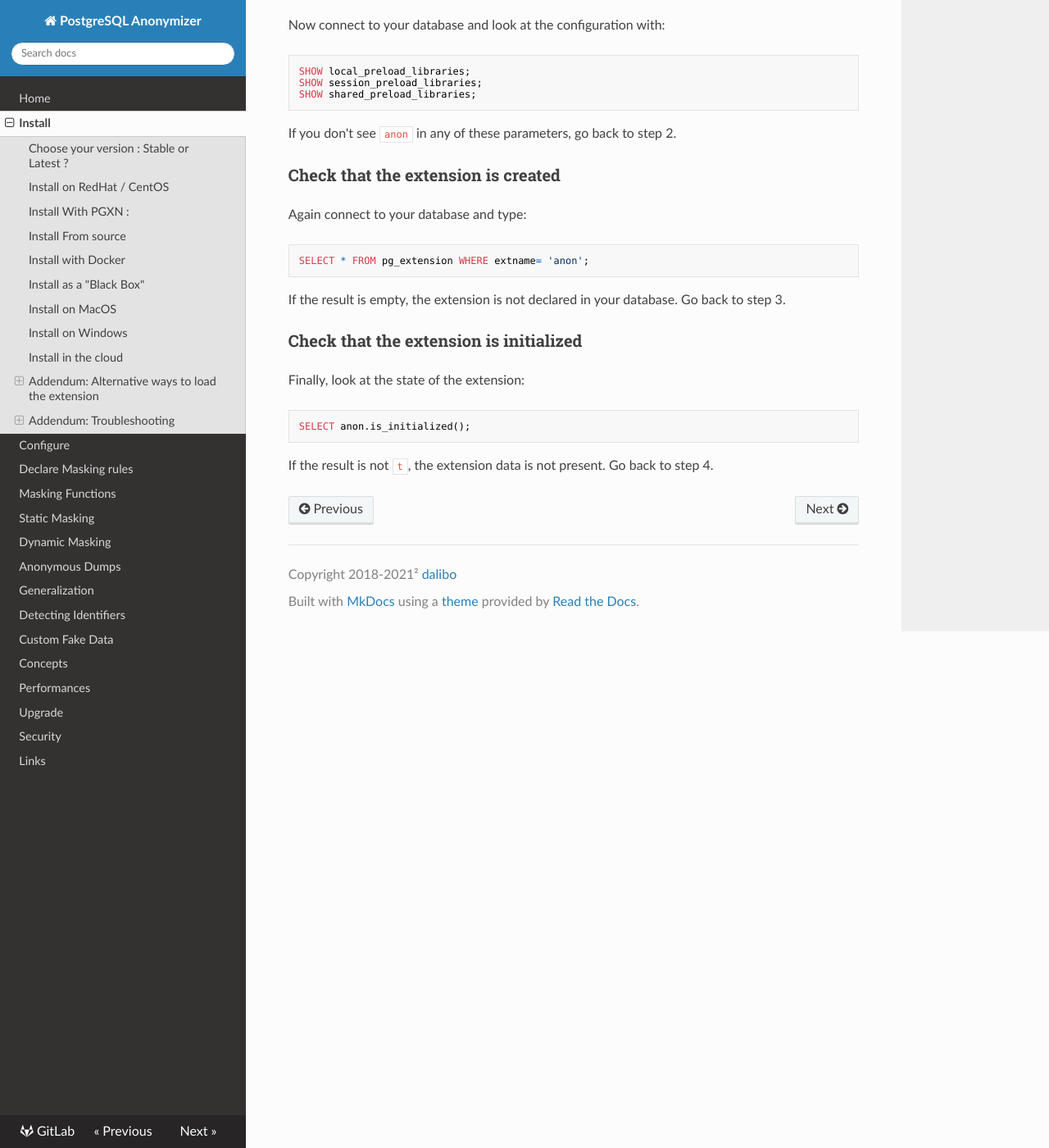
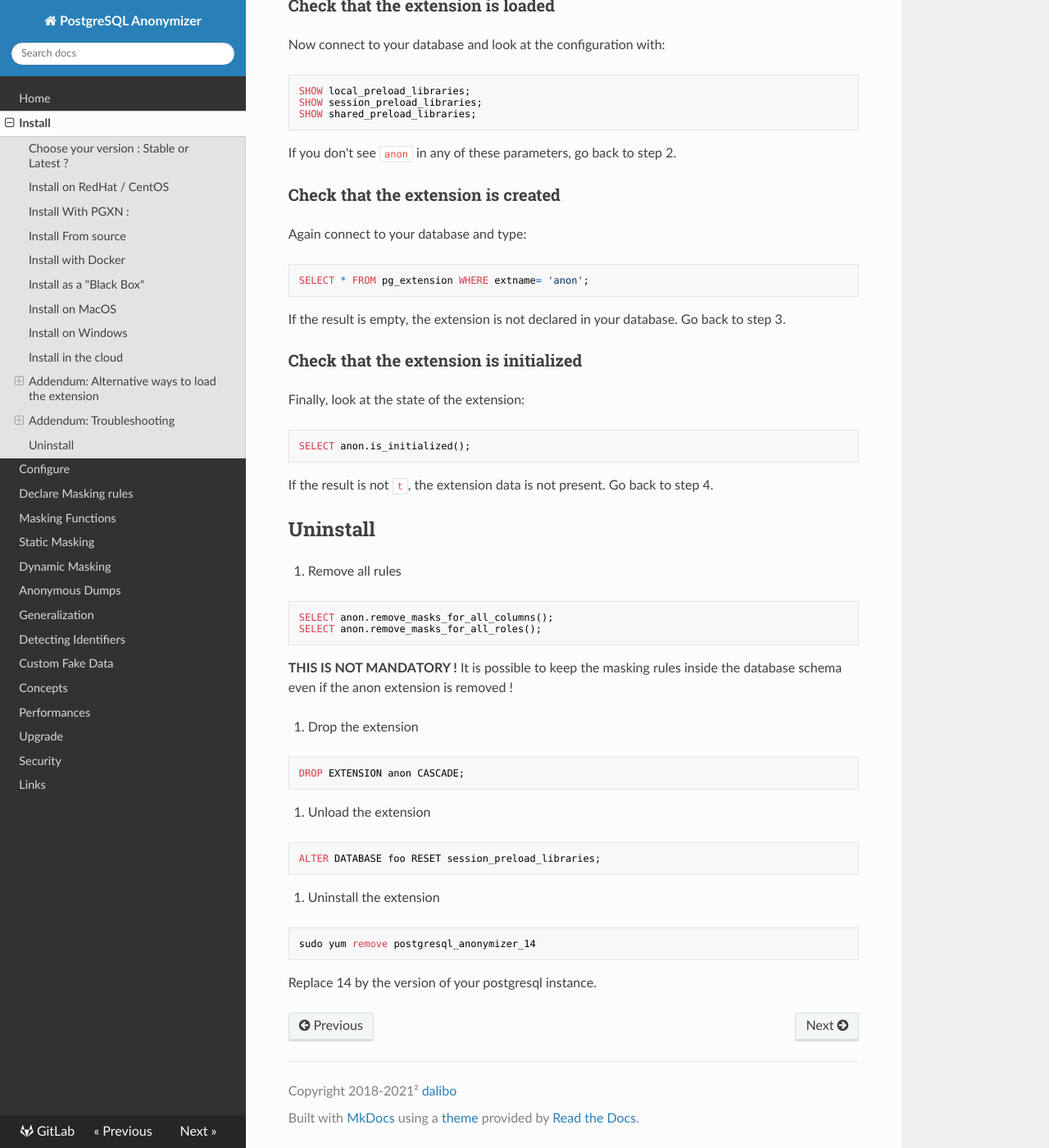
Before and after one commit to neondatabase/postgresql_anonymizer, an MkDocs documentation site: the page built from docs/INSTALL.md, in a window 1280 px wide and 1400 px high, scrolled down 7433 px. Shown: the whole window at 82% size. Built offline with MkDocs 1.6.1, drawn with Linux system fonts in a browser that asks for light colours; nearby versions of some CDN libraries.

Commit message:
Remove masks for all roles and columns

````diff
--- a/docs/INSTALL.md
+++ b/docs/INSTALL.md
@@ -18,6 +18,7 @@
 * [Install on MacOS]
 * [Install on Windows]
 * [Install in the cloud]
+* [Uninstall]
 
 In the examples below, we load the extension (step2) using a parameter called
 `session_preload_libraries` but there are other ways to load it.
@@ -35,6 +36,7 @@
 [Install on Windows]: #install-on-windows
 [Load the extension]: #addendum--load-the-extension
 [Troubleshooting]: #addendum--troubleshooting
+[Uninstall]: #uninstall
 
 Choose your version : `Stable` or `Latest` ?
 ------------------------------------------------------------------------------
@@ -454,3 +456,39 @@
 
 If the result is not `t`, the extension data is not present.
 Go back to step 4.
+
+
+Uninstall
+-------------------------------------------------------------------------------
+
+1. Remove all rules
+
+```sql
+SELECT anon.remove_masks_for_all_columns();
+SELECT anon.remove_masks_for_all_roles();
+```
+
+**THIS IS NOT MANDATORY !**  It is possible to keep the masking rules inside
+the database schema even if the anon extension is removed !
+
+2. Drop the extension
+
+```sql
+DROP EXTENSION anon CASCADE;
+```
+
+3. Unload the extension
+
+
+```sql
+ALTER DATABASE foo RESET session_preload_libraries;
+```
+
+
+4. Uninstall the extension
+
+```
+sudo yum remove postgresql_anonymizer_14
+```
+
+Replace 14 by the version of your postgresql instance.
````
Also changed, not shown: docs/declare_masking_rules.md (+7 -1 lines), docs/dynamic_masking.md (+7 -1 lines), 5 other files.
